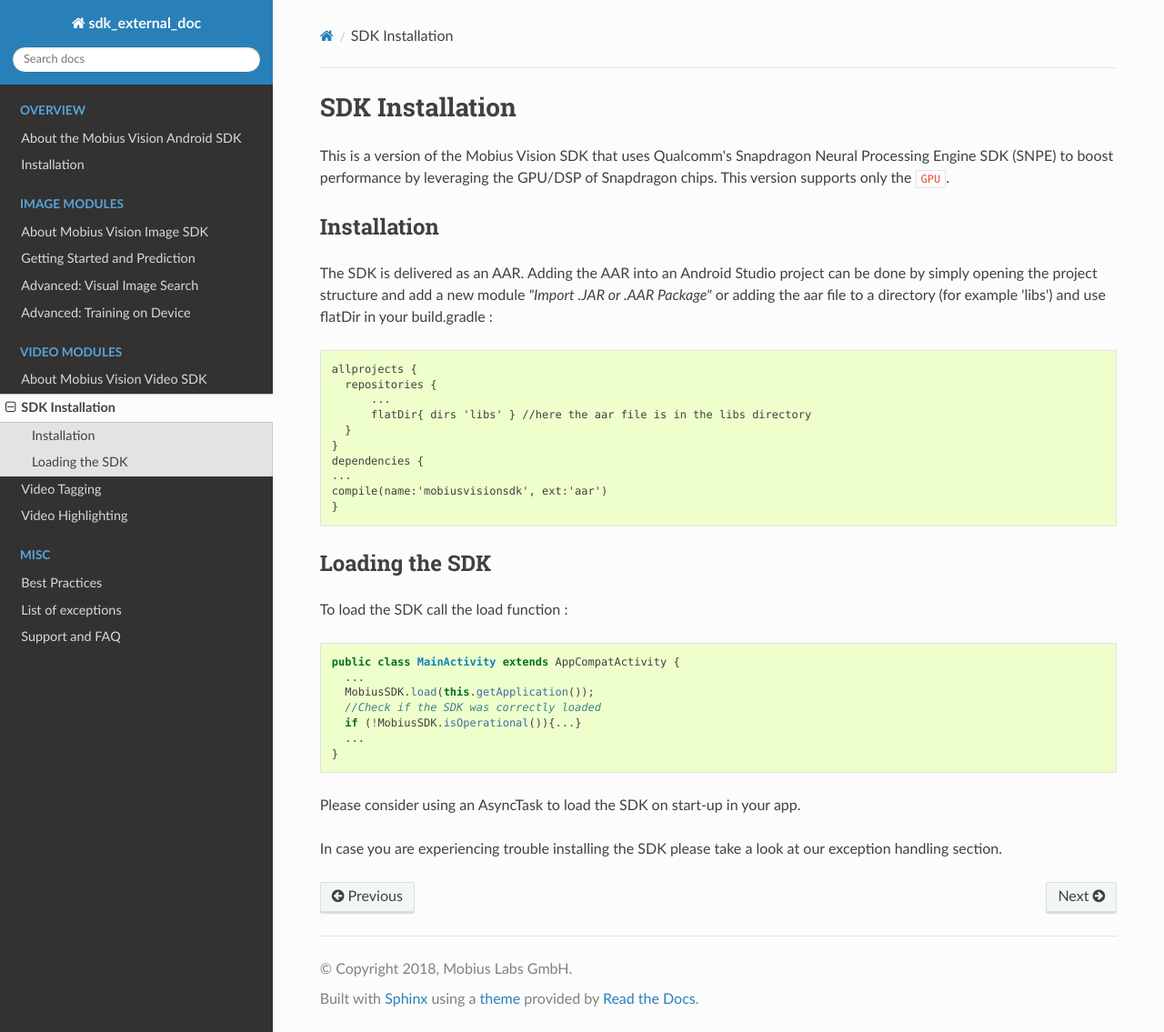
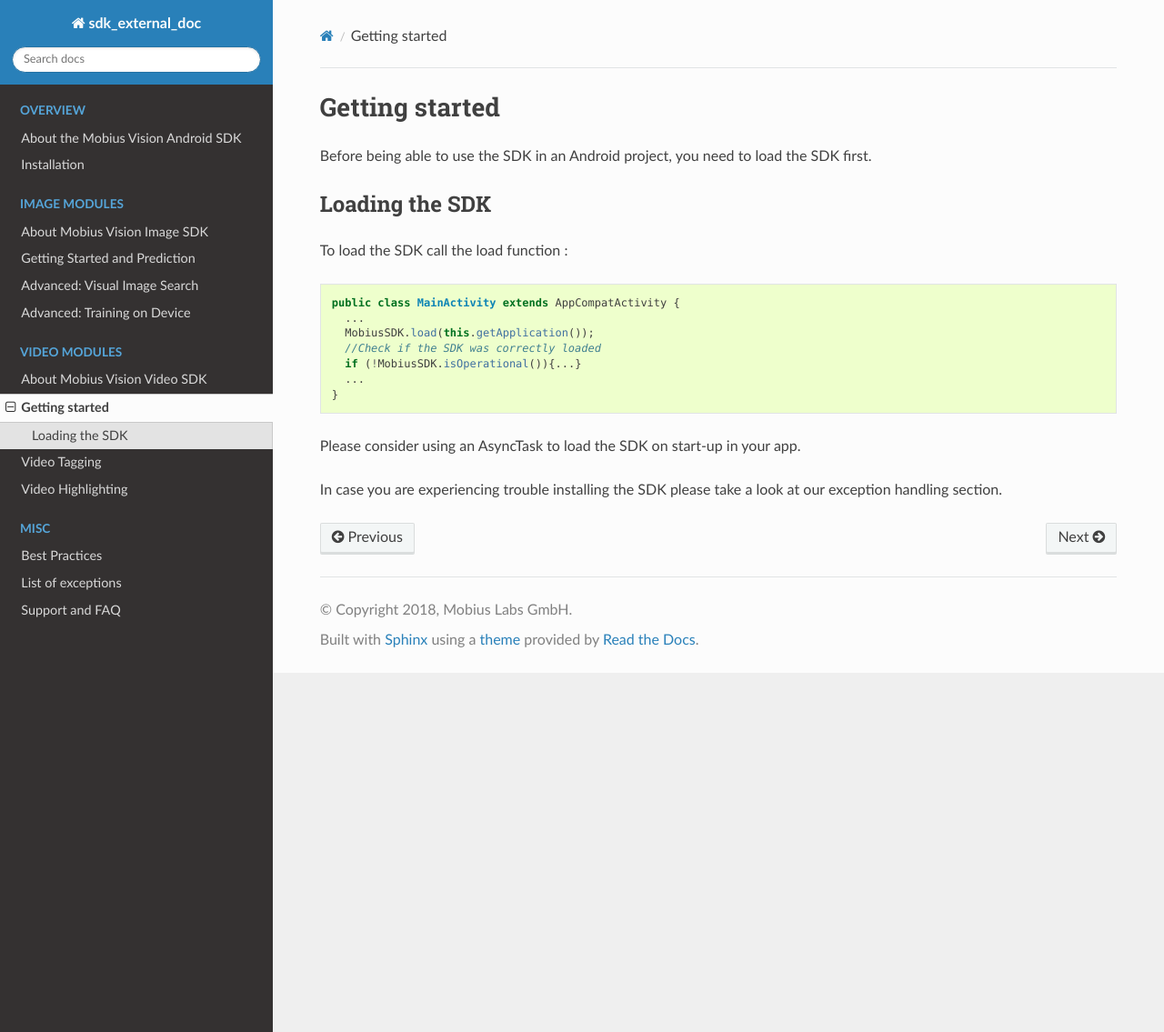
Before and after one commit to mobiusml/external-doc-test, a Sphinx documentation site: the page built from source/video_sdk_installation.rst, in a window 1280 px wide and 1135 px high. Shown: the whole window at 91% size. Built offline with Sphinx 7.4.7 and the Read the Docs theme 2.0.0, drawn with Linux system fonts in a browser that asks for light colours; formulas are drawn with MathJax 3.

Commit message:
Removing installation section

```diff
--- a/source/video_sdk_installation.rst
+++ b/source/video_sdk_installation.rst
@@ -1,26 +1,7 @@
-SDK Installation
+Getting started
 -------------------
 
-This is a version of the Mobius Vision SDK that uses Qualcomm's Snapdragon Neural Processing Engine SDK (SNPE) to boost performance by leveraging the GPU/DSP of Snapdragon chips. This version supports only the ``GPU``.
-
-
-Installation
-================
-
-The SDK is delivered as an AAR. Adding the AAR into an Android Studio project can be done by simply opening the project structure and add a new module *"Import .JAR or .AAR Package"* or adding the aar file to a directory (for example 'libs') and use flatDir in your build.gradle :
-
-.. code-block:: gradle
-
-     allprojects {
-       repositories {
-           ...
-           flatDir{ dirs 'libs' } //here the aar file is in the libs directory
-       }
-     }
-     dependencies {
-     ...
-     compile(name:'mobiusvisionsdk', ext:'aar')
-     }
+Before being able to use the SDK in an Android project, you need to load the SDK first.
 
 
 Loading the SDK
```
